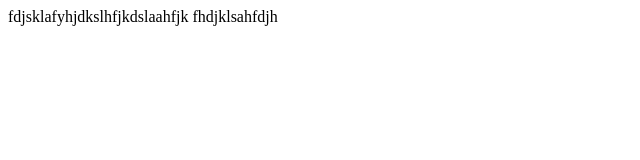
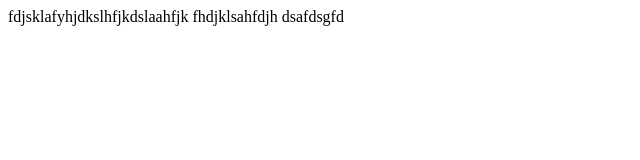
Before and after one commit to CiroSanjorge/controlDeVersionsV, a plain HTML site: page index.html in a window 1280 px wide. Shown: the full height of the page, 0-640 px from the left. Drawn offline with Linux system fonts and the light colour scheme.

Commit message:
nueva rama

```diff
--- a/index.html
+++ b/index.html
@@ -9,5 +9,6 @@
 <body>
     fdjsklafyhjdkslhfjkdslaahfjk
     fhdjklsahfdjh
+    dsafdsgfd
 </body>
 </html>
```
